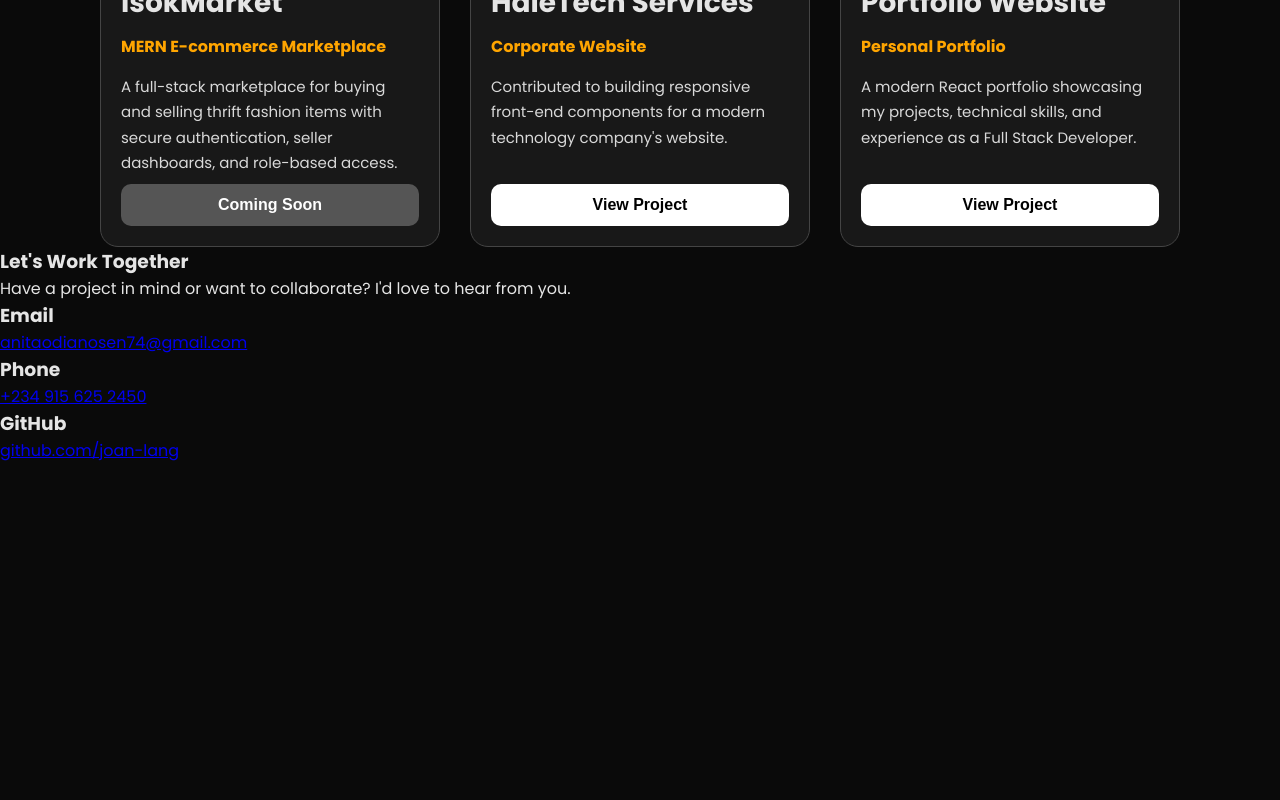
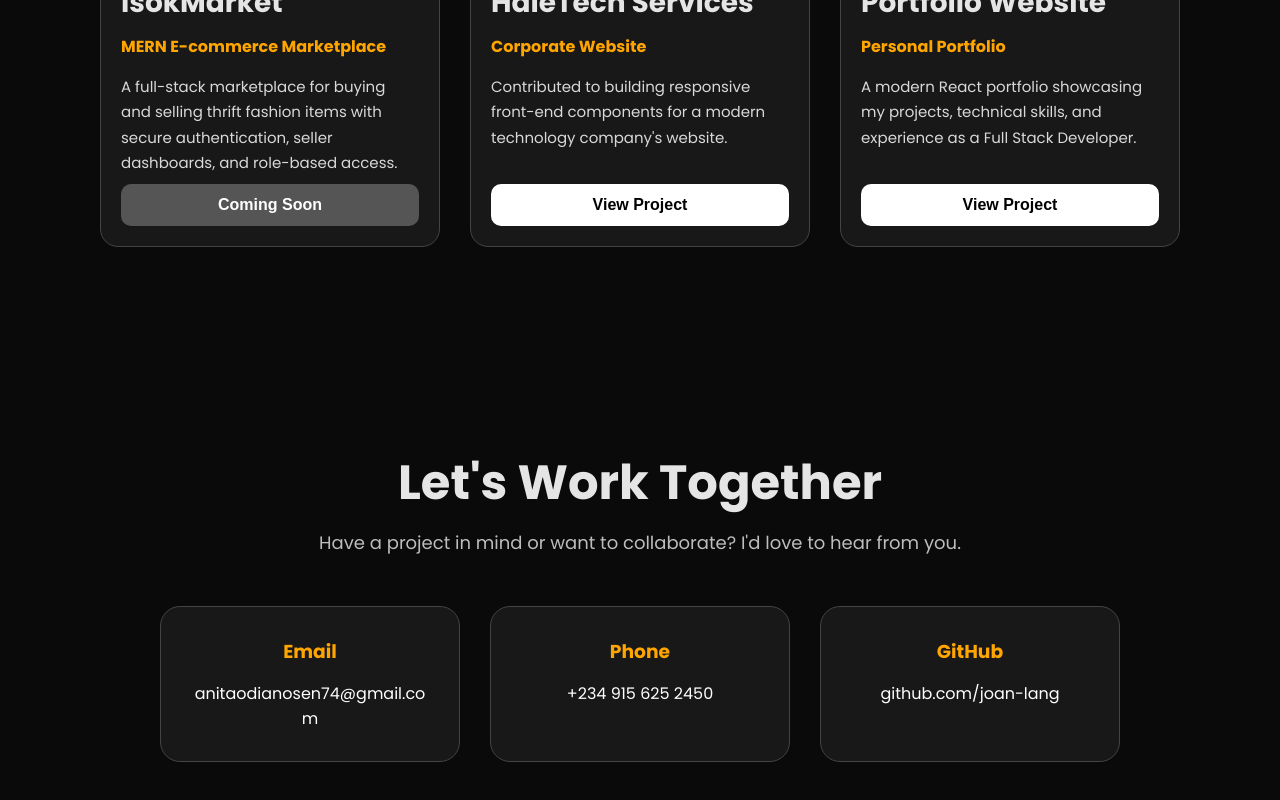
Before and after one commit to joan-lang/Portfolio, a React (Vite) app in the folder latest/: page / in a window 1280 px wide. Shown: the part 3222-4022 px from the top of the page. Before the commit the page ends 3685 px from the top, so only its background shows below. Built offline with nearby package versions, Linux system fonts and the light colour scheme.

Commit message:
css contact me

```diff
--- a/latest/src/App.css
+++ b/latest/src/App.css
@@ -4,6 +4,7 @@
 @import "./Aboutme.css";
 @import "./Skill.css";
 @import "./Projects.css";
+@import "./Contactme.css";
 
 @import url("https://fonts.googleapis.com/css2?family=Poppins:wght@300;400;500;600;700&display=swap");
 
```
